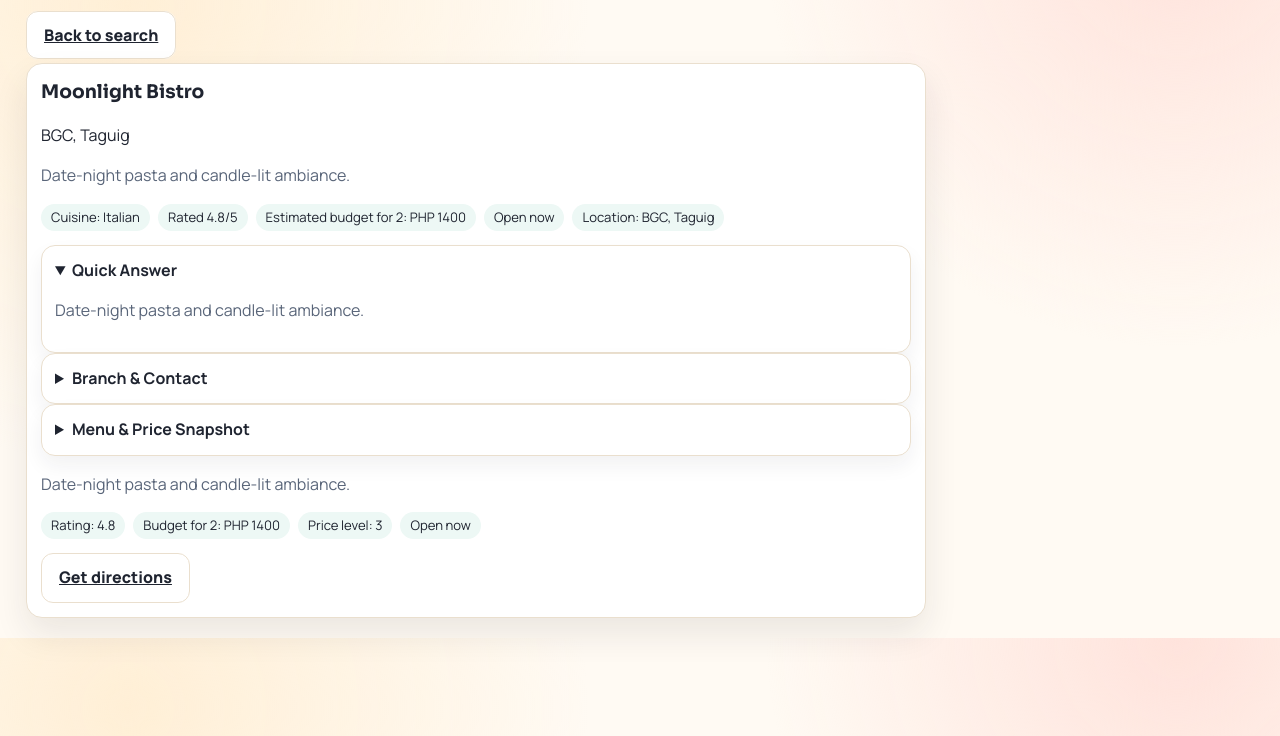
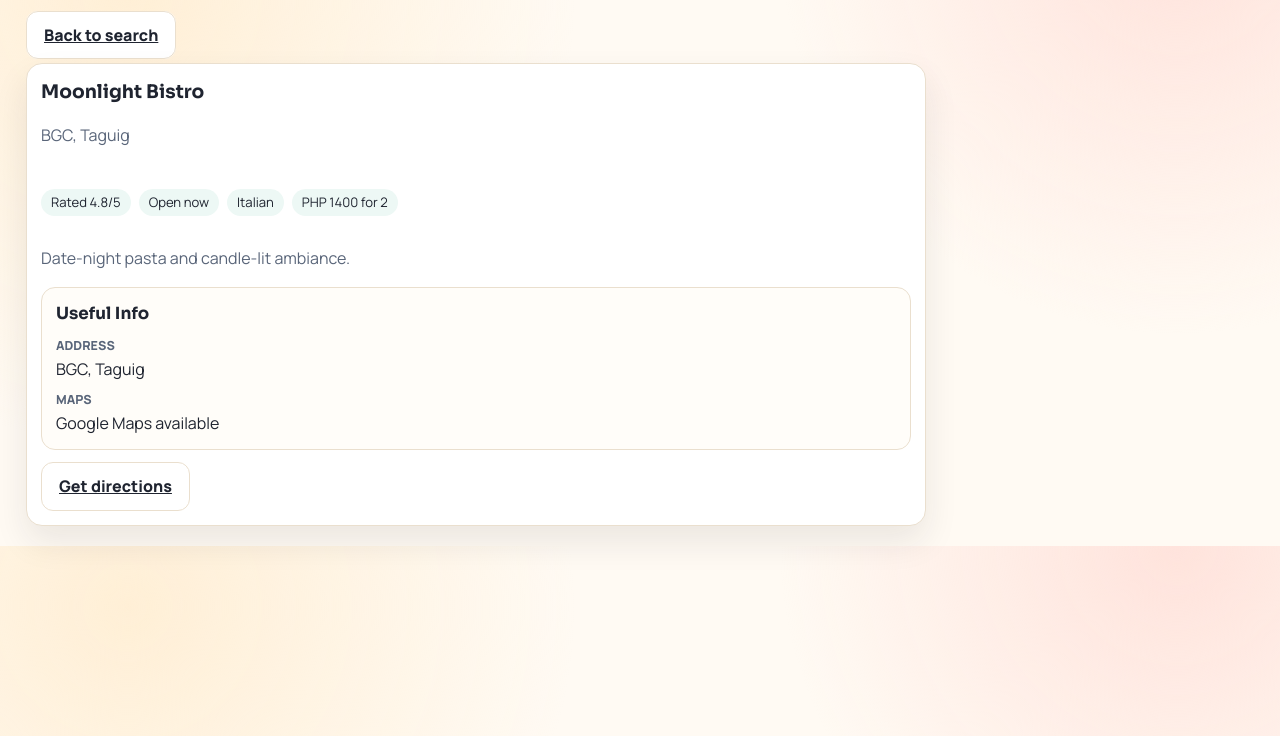
Before and after one commit to Hakdogto/KainTayo, a Django app: page /restaurant/3/ in a window 1280 px wide. Shown: the part 64-800 px from the top of the page. Run offline with Django 5.2, Linux system fonts and the light colour scheme; data comes from the database, SQL or seed files in the repository.

Commit message:
Add files via upload
Optimize AI Search Results and Remove Header Status Text

```diff
--- a/restaurants/static/restaurants/css/styles.css
+++ b/restaurants/static/restaurants/css/styles.css
@@ -782,6 +796,16 @@ a:focus-visible {
   margin-top: 16px;
 }
 
+.detail-header {
+  display: grid;
+  gap: 12px;
+}
+
+.detail-address {
+  color: var(--muted);
+  margin-top: 0;
+}
+
 .detail-photo {
   max-height: 400px;
 }
@@ -794,6 +818,46 @@ a:focus-visible {
 
 .detail-badges {
   margin: 14px 0;
+}
+
+.detail-info-panel {
+  border: 1px solid var(--border);
+  border-radius: 14px;
+  padding: 14px;
+  margin-top: 16px;
+  background: #fffdf9;
+}
+
+.detail-info-panel h2 {
+  margin-bottom: 10px;
+  font-size: 1.05rem;
+}
+
+.detail-info-list {
+  display: grid;
+  gap: 10px;
+  margin: 0;
+}
+
+.detail-info-list div {
+  display: grid;
+  gap: 3px;
+}
+
+.detail-info-list dt {
+  color: var(--muted);
+  font-size: 0.78rem;
+  font-weight: 800;
+  text-transform: uppercase;
+}
+
+.detail-info-list dd {
+  margin: 0;
+  overflow-wrap: anywhere;
+}
+
+.detail-actions {
+  flex-wrap: wrap;
 }
 
 .map-panel {
--- a/restaurants/templates/restaurants/ai_search.html
+++ b/restaurants/templates/restaurants/ai_search.html
@@ -13,10 +13,7 @@
                 <p class="hero-kicker">AI Search</p>
                 <h1>AI Food Chat</h1>
             </div>
-            <div class="ai-chat-meta">
-                <p id="aiStatus" class="helper-text">Ready when you are.</p>
-                <p id="aiQuota" class="helper-text"></p>
-            </div>
+            <p id="aiStatus" class="sr-only" aria-live="polite">Ready when you are.</p>
         </header>
 
         <div id="aiChatLog" class="ai-chat-log" aria-live="polite"></div>
--- a/restaurants/templates/restaurants/restaurant_detail.html
+++ b/restaurants/templates/restaurants/restaurant_detail.html
@@ -15,87 +15,49 @@
         {% if is_external and restaurant.photo_name %}
         <img class="result-photo detail-photo" src="/api/place-photo/?name={{ restaurant.photo_name|urlencode }}&max_width=1200" alt="{{ restaurant.name }}" />
         {% endif %}
+
+        <header class="detail-header">
+            <div>
                 <h1>{{ restaurant.name }}</h1>
-        <p>{{ restaurant.address }}</p>
-        {% if smart_detail.summary %}
-        <p class="detail-summary">{{ smart_detail.summary }}</p>
-        {% endif %}
-        {% if smart_detail.bullets %}
+                {% if restaurant.address %}<p class="detail-address">{{ restaurant.address }}</p>{% endif %}
+            </div>
+            {% if smart_detail.facts %}
             <div class="parsed-filters detail-badges">
-            {% for bullet in smart_detail.bullets %}
-            <span>{{ bullet }}</span>
+                {% for fact in smart_detail.facts %}
+                <span>{{ fact }}</span>
                 {% endfor %}
             </div>
             {% endif %}
+        </header>
 
-        <details class="result-item" open>
-            <summary><strong>Quick Answer</strong></summary>
-            <p class="detail-summary">{{ smart_detail.quick_answer }}</p>
-        </details>
-
-        {% if smart_detail.branch_contact %}
-        <details class="result-item">
-            <summary><strong>Branch &amp; Contact</strong></summary>
-            <ul>
-                {% for item in smart_detail.branch_contact %}
-                <li>{{ item }}</li>
-                {% endfor %}
-            </ul>
-        </details>
+        {% if smart_detail.overview %}
+        <p class="detail-summary">{{ smart_detail.overview }}</p>
         {% endif %}
 
-        {% if smart_detail.menu_price_snapshot %}
-        <details class="result-item">
-            <summary><strong>Menu &amp; Price Snapshot</strong></summary>
-            <ul>
-                {% for item in smart_detail.menu_price_snapshot %}
-                <li>{{ item }}</li>
+        {% if smart_detail.practical_info %}
+        <section class="detail-info-panel">
+            <h2>Useful Info</h2>
+            <dl class="detail-info-list">
+                {% for item in smart_detail.practical_info %}
+                <div>
+                    <dt>{{ item.label }}</dt>
+                    <dd>{{ item.value }}</dd>
+                </div>
                 {% endfor %}
-            </ul>
-        </details>
+            </dl>
+        </section>
         {% endif %}
 
-        <p class="detail-summary">
-            {% if restaurant.summary %}
-            {{ restaurant.summary }}
-            {% elif restaurant.description %}
-            {{ restaurant.description }}
-            {% else %}
-            Explore this restaurant's details and decide faster with Kain Tayo.
+        <div class="hero-actions detail-actions">
+            {% if smart_detail.directions_url %}
+            <a class="btn ghost" href="{{ smart_detail.directions_url }}" target="_blank" rel="noreferrer">Get directions</a>
             {% endif %}
-        </p>
-
-        <div class="parsed-filters detail-badges">
-            <span>Rating: {{ restaurant.rating }}</span>
-            {% if restaurant.average_cost_for_two %}<span>Budget for 2: PHP {{ restaurant.average_cost_for_two }}</span>{% endif %}
-            {% if restaurant.price_level %}<span>Price level: {{ restaurant.price_level }}</span>{% endif %}
-            {% if is_external %}
-            {% if restaurant.open_now %}
-            <span>Open now</span>
-            {% else %}
-            <span>Currently closed</span>
-            {% endif %}
-            {% else %}
-            <span>{% if restaurant.is_open_now %}Open now{% else %}Currently closed{% endif %}</span>
+            {% if smart_detail.website %}
+            <a class="btn primary" href="{{ smart_detail.website }}" target="_blank" rel="noreferrer">Visit website</a>
             {% endif %}
         </div>
 
-        <div class="hero-actions">
-            {% if is_external and restaurant.maps_url %}
-            <a class="btn ghost" href="{{ restaurant.maps_url }}" target="_blank" rel="noreferrer">Get directions</a>
-            {% elif not is_external %}
-            <a class="btn ghost" href="https://www.google.com/maps/search/?api=1&query={{ restaurant.latitude }},{{ restaurant.longitude }}" target="_blank" rel="noreferrer">Get directions</a>
-            {% endif %}
-        </div>
-
-        {% if is_external %}
-        <div class="hero-actions">
-            {% if restaurant.website %}<a class="btn primary" href="{{ restaurant.website }}" target="_blank" rel="noreferrer">Visit website</a>{% endif %}
-            {% if restaurant.maps_url %}<a class="btn ghost" href="{{ restaurant.maps_url }}" target="_blank" rel="noreferrer">Open in Google Maps</a>{% endif %}
-        </div>
-        {% if restaurant.phone %}<p><strong>Phone:</strong> {{ restaurant.phone }}</p>{% endif %}
-        {% if restaurant.photo_author %}<p class="photo-credit">Photo: {{ restaurant.photo_author }}</p>{% endif %}
-        {% endif %}
+        {% if is_external and restaurant.photo_author %}<p class="photo-credit">Photo: {{ restaurant.photo_author }}</p>{% endif %}
     </article>
 </section>
 {% endblock %}
--- a/restaurants/templates/restaurants/search.html
+++ b/restaurants/templates/restaurants/search.html
@@ -65,10 +65,6 @@
         <div id="map"></div>
     </div>
 </section>
-<div class="mobile-sticky-actions" aria-label="Quick search actions">
-    <button id="mobileSearchActionBtn" class="btn primary" type="button">Search</button>
-    <button id="mobileLocationActionBtn" class="btn ghost" type="button">Location</button>
-</div>
 {% endblock %}
 
 {% block extra_js %}
```
Also changed, not shown: other parts of restaurants/static/restaurants/css/styles.css (+61 -7 lines), restaurants/services/ai_grounded_search.py (+51 -14 lines), restaurants/services/detail_summary.py (+47 -53 lines), restaurants/static/restaurants/js/ai_search.js (+81 -28 lines), restaurants/static/restaurants/js/home.js (+38 -4 lines), restaurants/static/restaurants/js/search.js (+42 -11 lines), restaurants/tests.py (+9 -0 lines). Lines whose indentation alone changed are shown as unchanged.
